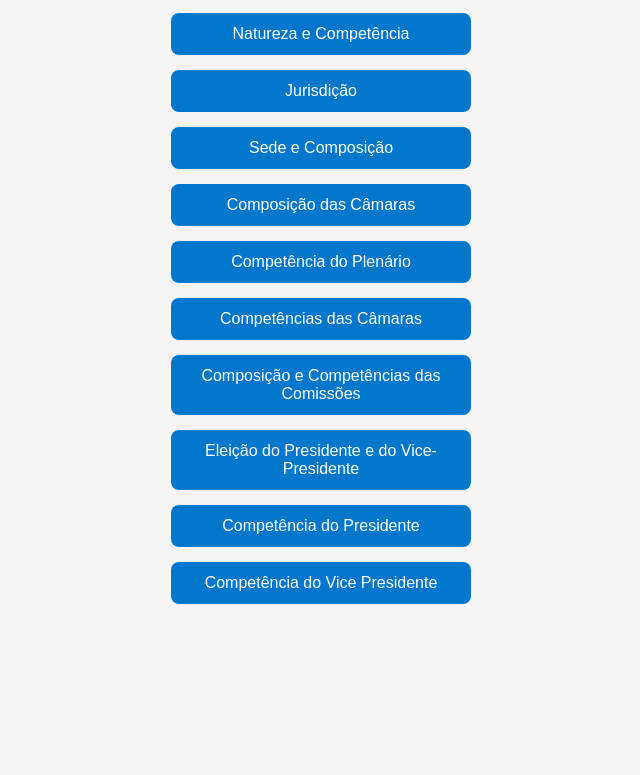
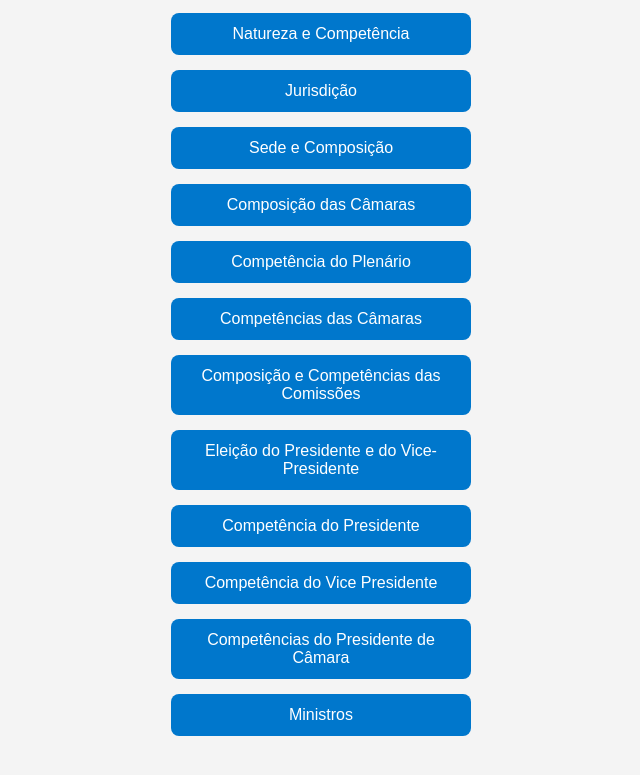
Before and after one commit to HD21Virtual/Regimento-Interno-do-TCU, a plain HTML site: page index.html in a window 1280 px wide. Shown: the part 149-924 px from the top of the page, without its empty margins (319-959 px from the left). Before the commit the page ends 801 px from the top, so only its background shows below. Drawn offline with Linux system fonts and the light colour scheme.

Commit message:
Update index.html

```diff
--- a/index.html
+++ b/index.html
@@ -49,6 +49,8 @@
     <a href="8-Eleicao-do-Presidente-e-do-Vice-Presidente.html">Eleição do Presidente e do Vice-Presidente</a>
     <a href="9-Competencia-do-Presidente.html">Competência do Presidente</a>
     <a href="10-Competencia-do-Vice-Presidente.html">Competência do Vice Presidente</a>
+    <a href="11-Competencias-do-Presidente-de-Camara.html">Competências do Presidente de Câmara</a>
+    <a href="12-Ministros.html">Ministros</a>
 
 
 
```
